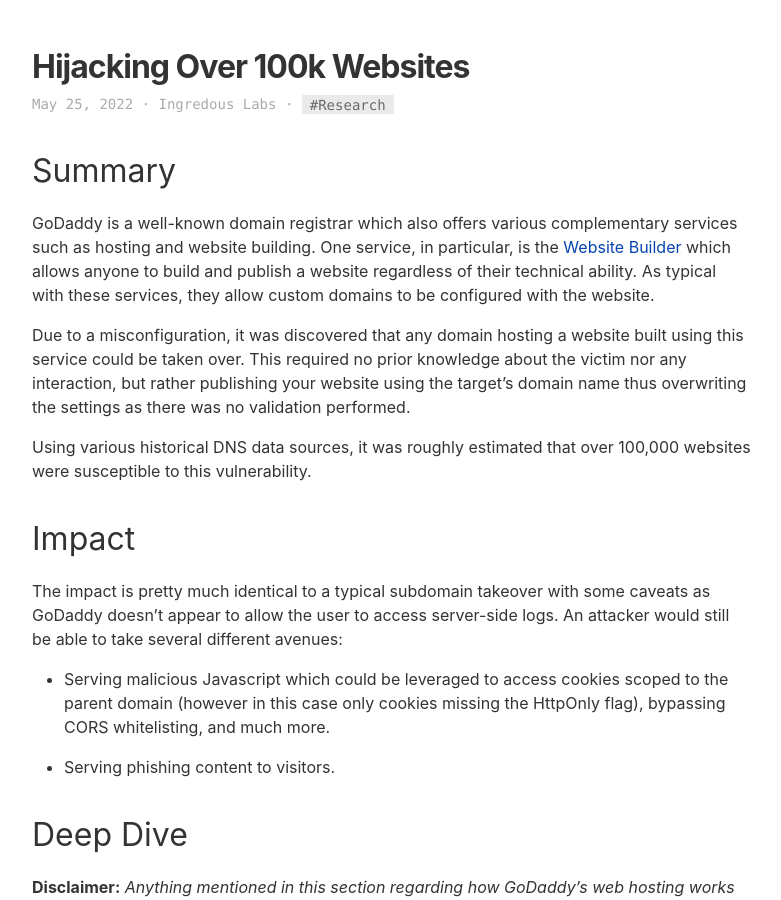
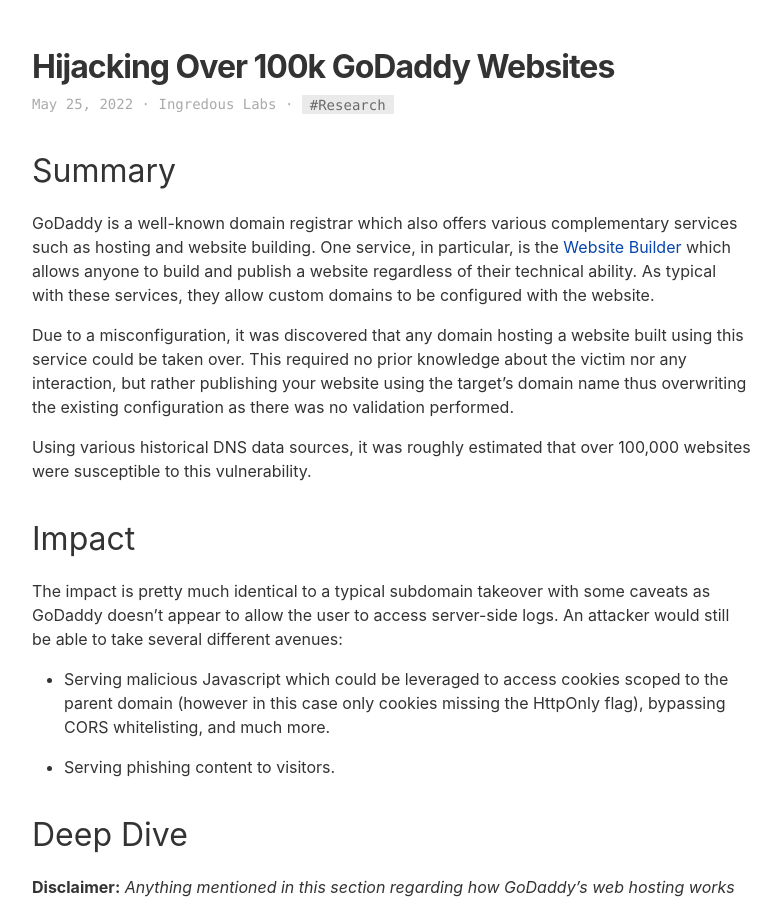
Before and after one commit to ingredous/ingredous.github.io, a Jekyll site: the page built from _posts/2022-05-25-hijacking-over-100k-godaddy-websites.md, in a window 1280 px wide and 900 px high. Shown: the whole window, without its empty margins (8-789 px from the left). Built offline with Jekyll 4.4.1, drawn with Linux system fonts in a browser that asks for light colours; some of the changed text lies outside the part shown.

Commit message:
get ready for live

```diff
--- a/_posts/2022-05-25-ef7ef637622755796bd3f777ccef7d42.md
+++ b/_posts/2022-05-25-hijacking-over-100k-godaddy-websites.md
@@ -1,6 +1,6 @@
 ---
 layout: post
-title: Hijacking Over 100k Websites
+title: Hijacking Over 100k GoDaddy Websites
 tags: [Research]
 author: Ingredous Labs
 comment: true
@@ -9,7 +9,7 @@
 # Summary
 GoDaddy is a well-known domain registrar which also offers various complementary services such as hosting and website building. One service, in particular, is the [Website Builder](https://www.godaddy.com/en-uk/websites/website-builder) which allows anyone to build and publish a website regardless of their technical ability. As typical with these services, they allow custom domains to be configured with the website.
 
-Due to a misconfiguration, it was discovered that any domain hosting a website built using this service could be taken over. This required no prior knowledge about the victim nor any interaction, but rather publishing your website using the target’s domain name thus overwriting the settings as there was no validation performed.
+Due to a misconfiguration, it was discovered that any domain hosting a website built using this service could be taken over. This required no prior knowledge about the victim nor any interaction, but rather publishing your website using the target’s domain name thus overwriting the existing configuration as there was no validation performed.
 
 Using various historical DNS data sources, it was roughly estimated that over 100,000 websites were susceptible to this vulnerability.
 
```
Also changed, not shown: other parts of _posts/2022-05-25-hijacking-over-100k-godaddy-websites.md (+2 -0 lines).
